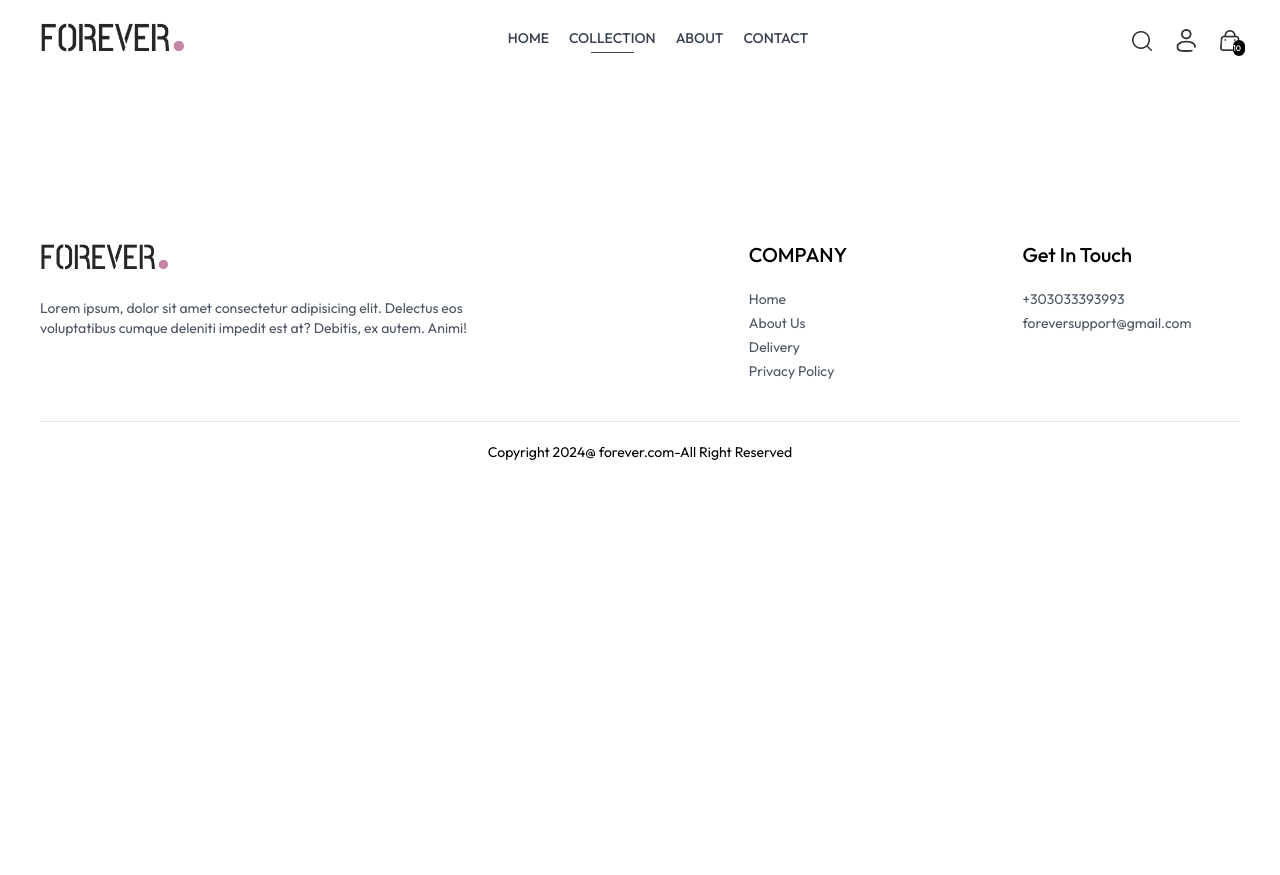
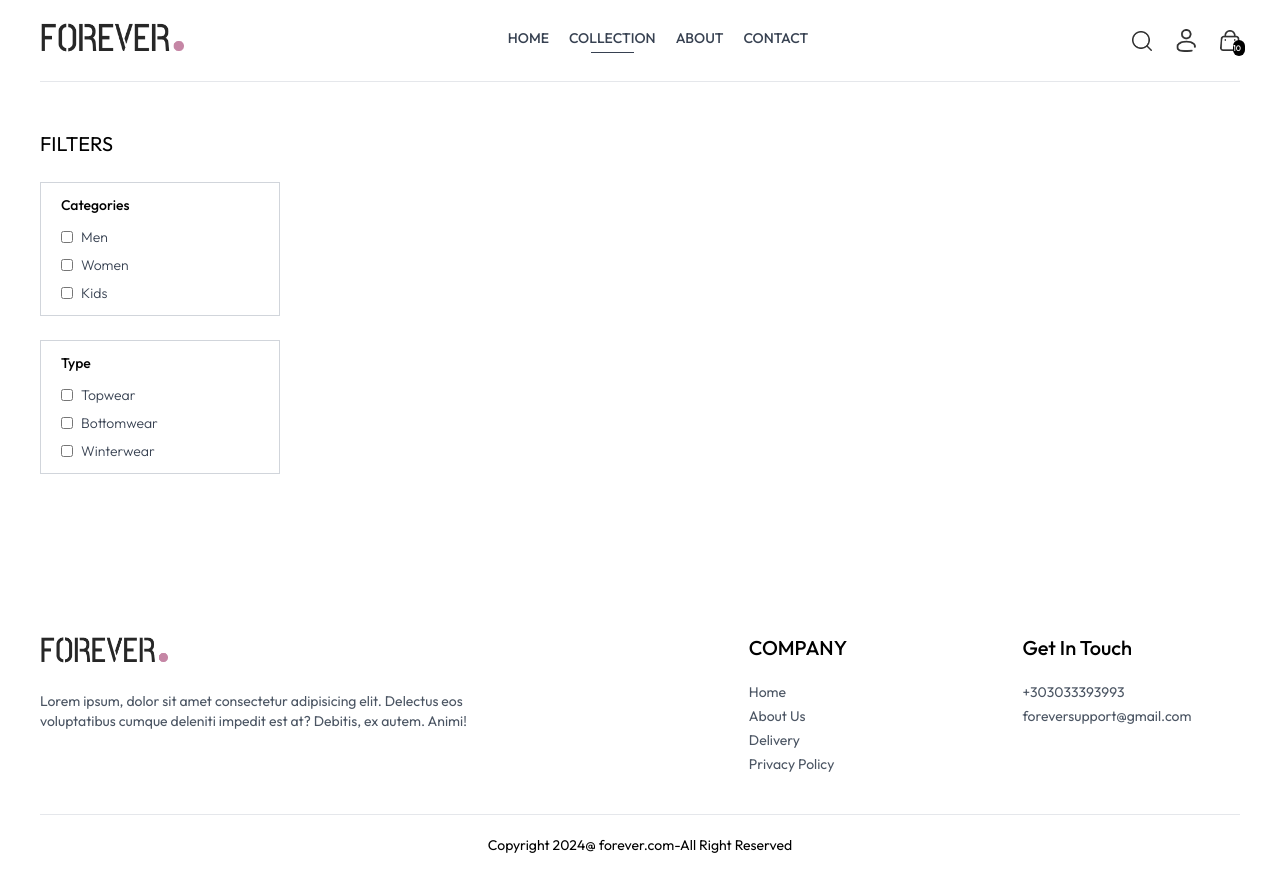
Before and after one commit to mdsabbirkhan1371/React-Ecommerce-Website-Shopping-Client-SIte, a React app: page /collection in a window 1280 px wide. Before the commit the page ends 800 px from the top, so only its background shows below. Built offline with nearby package versions, Linux system fonts and the light colour scheme; the HTML template or start-up script is replaced by a standard one.

Commit message:
category update

```diff
--- a/src/components/Footer.jsx
+++ b/src/components/Footer.jsx
@@ -1,4 +1,3 @@
-import React from 'react';
 import { assets } from '../assets/assets';
 
 const Footer = () => {
--- a/src/pages/Collection.jsx
+++ b/src/pages/Collection.jsx
@@ -1,7 +1,70 @@
-import React from 'react';
+import { useState } from 'react';
+import { assets } from '../assets/assets';
 
 const Collection = () => {
-  return <div></div>;
+  const [showFilter, setShowFilter] = useState(false);
+  return (
+    <div className="flex flex-col sm:flex-row gap-1 sm:gap-10 pt-10 border-t">
+      {/* filter options  */}
+      <div className="min-w-60">
+        <p className="my-2 text-xl flex items-center cursor-pointer gap-2">
+          FILTERS
+          <img
+            className={`h-3 sm:hidden ${showFilter ? 'rotate-90' : ''}`}
+            src={assets.dropdown_icon}
+            alt=""
+          />
+        </p>
+
+        {/* category filter  */}
+        <div
+          className={`border border-gray-300 pl-5 py-3 mt-6 ${
+            showFilter ? '' : 'hidden'
+          } sm:block`}
+        >
+          <p className="mb-3 text-sm font-medium">Categories</p>
+
+          <div className="flex flex-col gap-2 text-sm font-light text-gray-700">
+            <p className="flex gap-2">
+              <input className="w-3" type="checkbox" value={'Men'} />
+              Men
+            </p>
+            <p className="flex gap-2">
+              <input className="w-3" type="checkbox" value={'Women'} />
+              Women
+            </p>
+            <p className="flex gap-2">
+              <input className="w-3" type="checkbox" value={'Kids'} />
+              Kids
+            </p>
+          </div>
+        </div>
+        {/* sub category Filter  */}
+        <div
+          className={`border border-gray-300 pl-5 py-3 mt-6 ${
+            showFilter ? '' : 'hidden'
+          } sm:block`}
+        >
+          <p className="mb-3 text-sm font-medium">Type</p>
+
+          <div className="flex flex-col gap-2 text-sm font-light text-gray-700">
+            <p className="flex gap-2">
+              <input className="w-3" type="checkbox" value={'Topwear'} />
+              Topwear
+            </p>
+            <p className="flex gap-2">
+              <input className="w-3" type="checkbox" value={'Bottomwear'} />
+              Bottomwear
+            </p>
+            <p className="flex gap-2">
+              <input className="w-3" type="checkbox" value={'Winterwear'} />
+              Winterwear
+            </p>
+          </div>
+        </div>
+      </div>
+    </div>
+  );
 };
 
 export default Collection;
```
